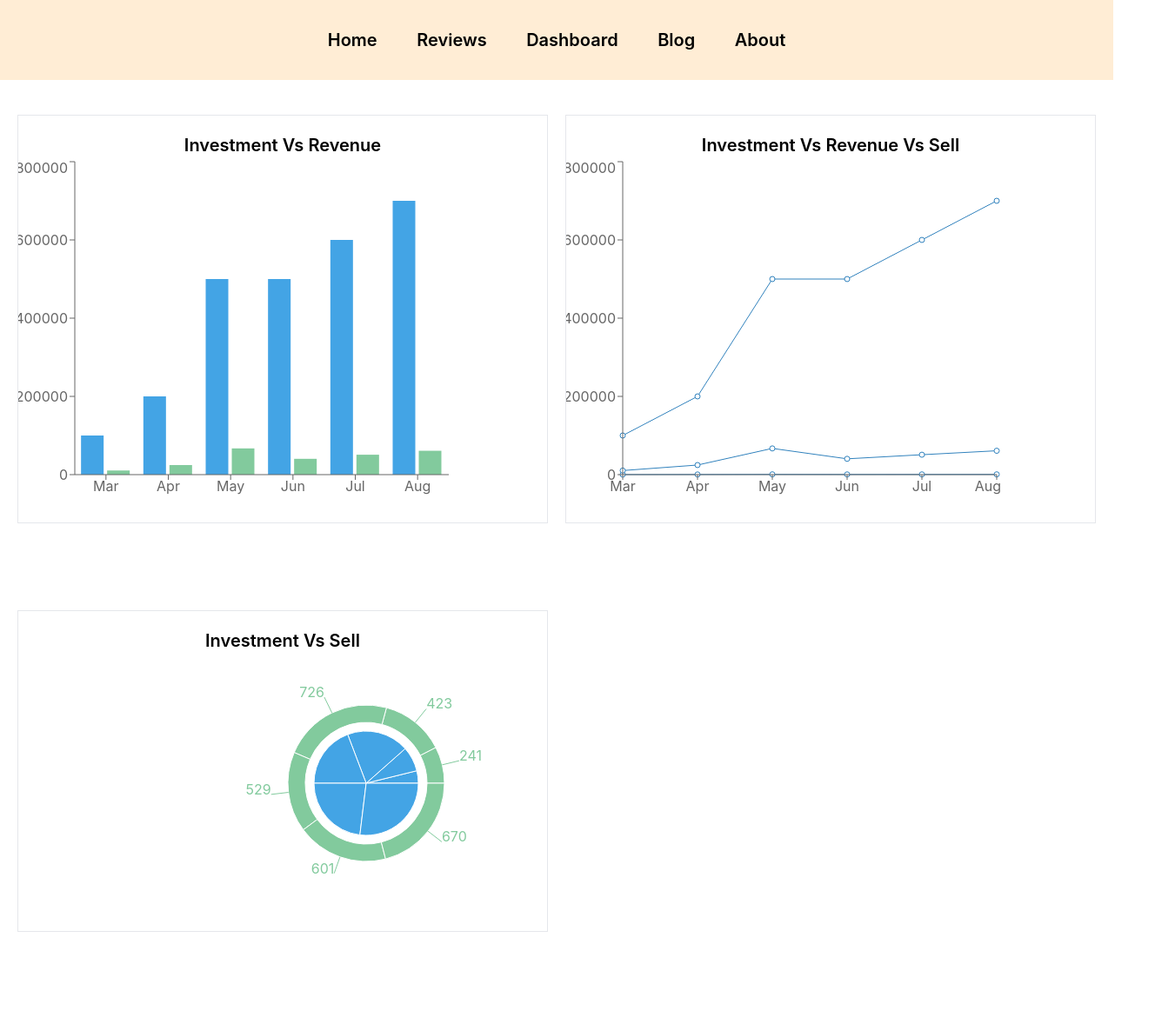
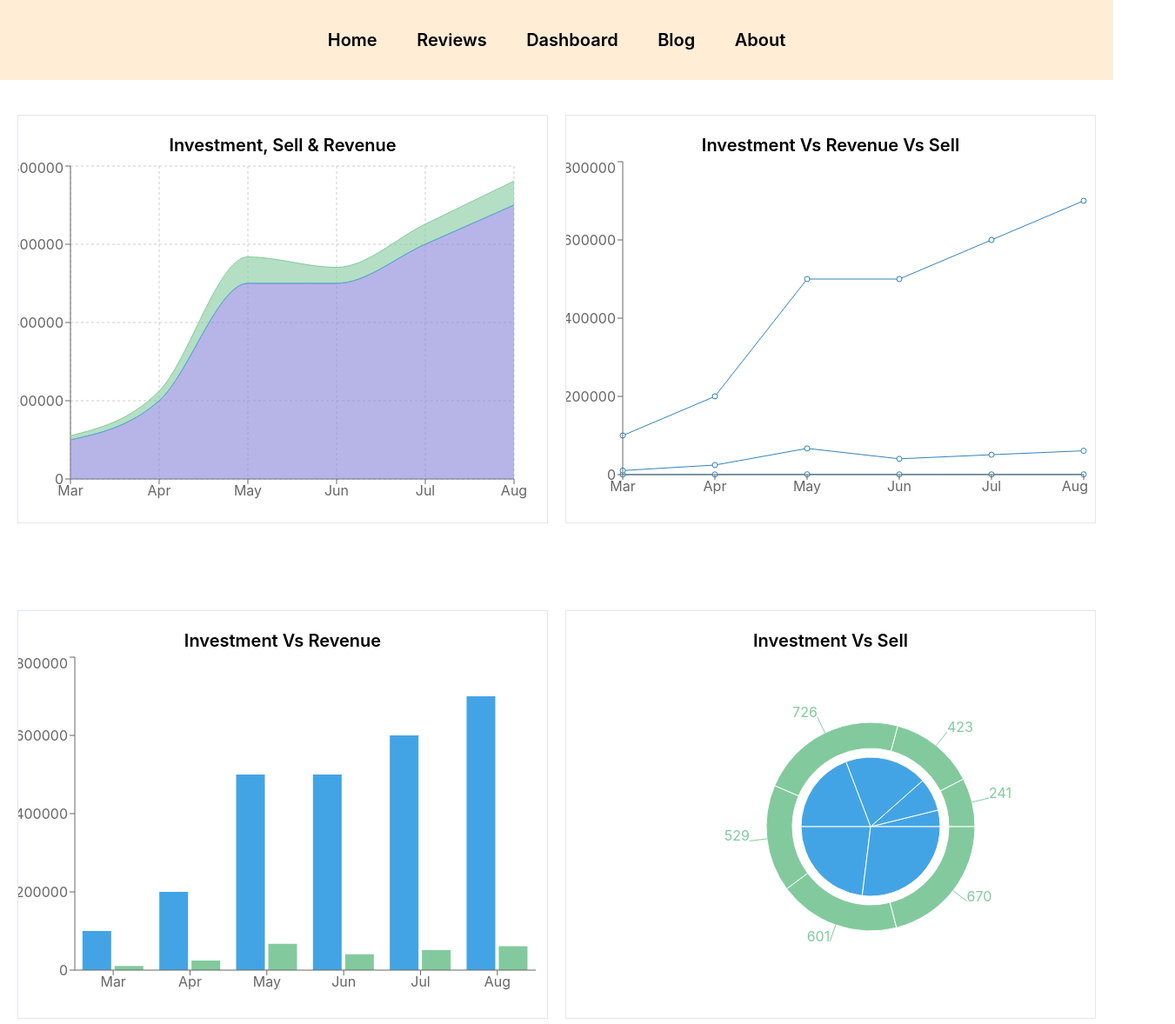
Before and after one commit to sraboni-bhuiyan/skincare-website-react, a React (Create React App) app: page /dashboard in a window 1280 px wide. Shown: the top 1178 px of the page at 87% size, 1351 px wide, since content can reach past the window. Before the commit the page ends 1112 px from the top, so only its background shows below. Built offline with nearby package versions, Linux system fonts and the light colour scheme.

Commit message:
more charts added

```diff
--- a/src/Components/Dashboard/Dashboard.js
+++ b/src/Components/Dashboard/Dashboard.js
@@ -1,5 +1,5 @@
 import React, { useEffect, useState } from 'react';
-import { Bar, BarChart, Line, LineChart, Pie, PieChart, Tooltip, XAxis, YAxis } from 'recharts';
+import { Area, AreaChart, Bar, BarChart, CartesianGrid, Line, LineChart, Pie, PieChart, Tooltip, XAxis, YAxis } from 'recharts';
 
 const Dashboard = () => {
     const data = [
@@ -44,18 +44,30 @@ const Dashboard = () => {
     return (
         <div className='grid grid-cols-2 gap-5 my-10 mx-5'>
             <div className='border py-5'>
-                <h3 className='text-center text-xl font-semibold'>Investment Vs Revenue</h3>
-                <BarChart width={500} height={400} data={data}>
-                    <Bar dataKey="investment" fill='#43a4e5'></Bar>
-                    <Bar dataKey="revenue" fill='#82ca9d'></Bar>
-                    <XAxis dataKey="month"></XAxis>
-                    <Tooltip></Tooltip>
-                    <YAxis dataKey="investment"></YAxis>
-                </BarChart>
+                <h3 className='text-center text-xl font-semibold'>Investment, Sell & Revenue</h3>
+                <AreaChart
+                    width={600}
+                    height={400}
+                    data={data}
+                    margin={{
+                        top: 10,
+                        right: 30,
+                        left: 0,
+                        bottom: 0,
+                    }}
+                    >
+                    <CartesianGrid strokeDasharray="3 3" />
+                    <XAxis dataKey={'month'} />
+                    <YAxis />
+                    <Tooltip />
+                    <Area type="monotone" dataKey={'investment'} stackId="1" stroke="#8884d8" fill="#8884d8" />
+                    <Area type="monotone" dataKey={'sell'} stackId="1" stroke="#43a4e5" fill="#43a4e5" />
+                    <Area type="monotone" dataKey={'revenue'} stackId="1" stroke="#82ca9d" fill="#82ca9d" />
+                </AreaChart>
             </div>
             <div className='border py-5'>
                 <h3 className='text-center text-xl font-semibold'>Investment Vs Revenue Vs Sell</h3>
-                <LineChart width={500} height={400} data={data}>
+                <LineChart width={600} height={400} data={data}>
                 <Line dataKey={'investment'}></Line>
                 <Line dataKey={'sell'}></Line>
                 <Line dataKey={'revenue'}></Line>
@@ -65,13 +77,24 @@ const Dashboard = () => {
                 </LineChart>
             </div>
             <div className='mt-20 border py-5'>
+                <h3 className='text-center text-xl font-semibold'>Investment Vs Revenue</h3>
+                <BarChart width={600} height={400} data={data}>
+                    <Bar dataKey="investment" fill='#43a4e5'></Bar>
+                    <Bar dataKey="revenue" fill='#82ca9d'></Bar>
+                    <XAxis dataKey="month"></XAxis>
+                    <Tooltip></Tooltip>
+                    <YAxis dataKey="investment"></YAxis>
+                </BarChart>
+            </div>
+            <div className='mt-20 border py-5'>
                 <h3 className='text-center text-xl font-semibold'>Investment Vs Sell</h3>
-                <PieChart width={800} height={300}>
-                    <Pie data={data} dataKey={'investment'} cx="50%" cy="50%" outerRadius={60} fill="#43a4e5" />
-                    <Pie data={data} dataKey={'sell'} cx="50%" cy="50%" innerRadius={70} outerRadius={90} fill="#82ca9d" label />
+                <PieChart width={700} height={400}>
+                    <Pie data={data} dataKey={'investment'} cx="50%" cy="50%" outerRadius={80} fill="#43a4e5" />
+                    <Pie data={data} dataKey={'sell'} cx="50%" cy="50%" innerRadius={90} outerRadius={120} fill="#82ca9d" label />
                     <Tooltip></Tooltip>
                 </PieChart>
             </div>
+
         </div>
     );
 };
```
